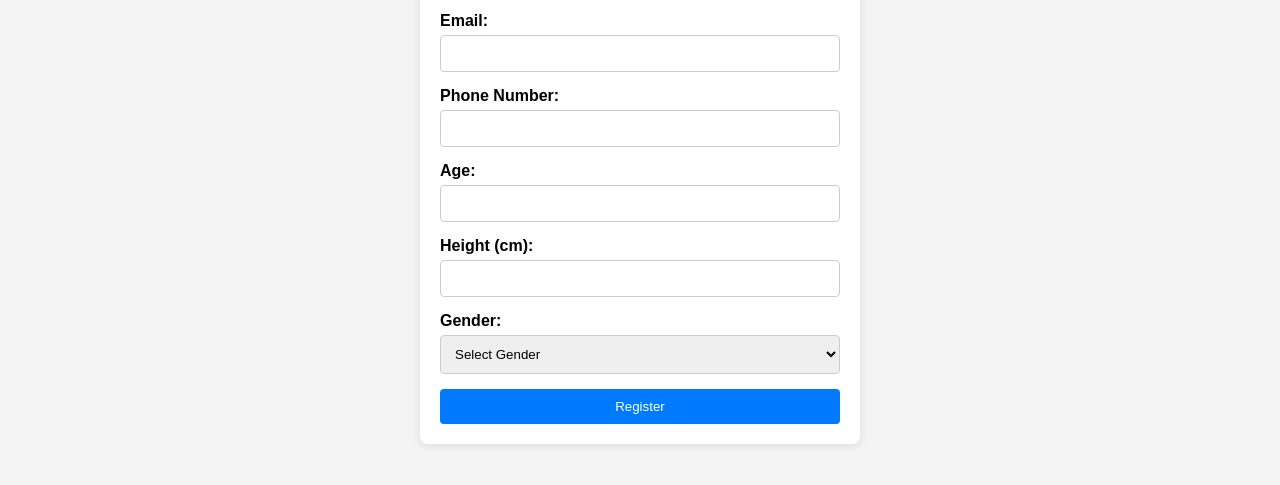
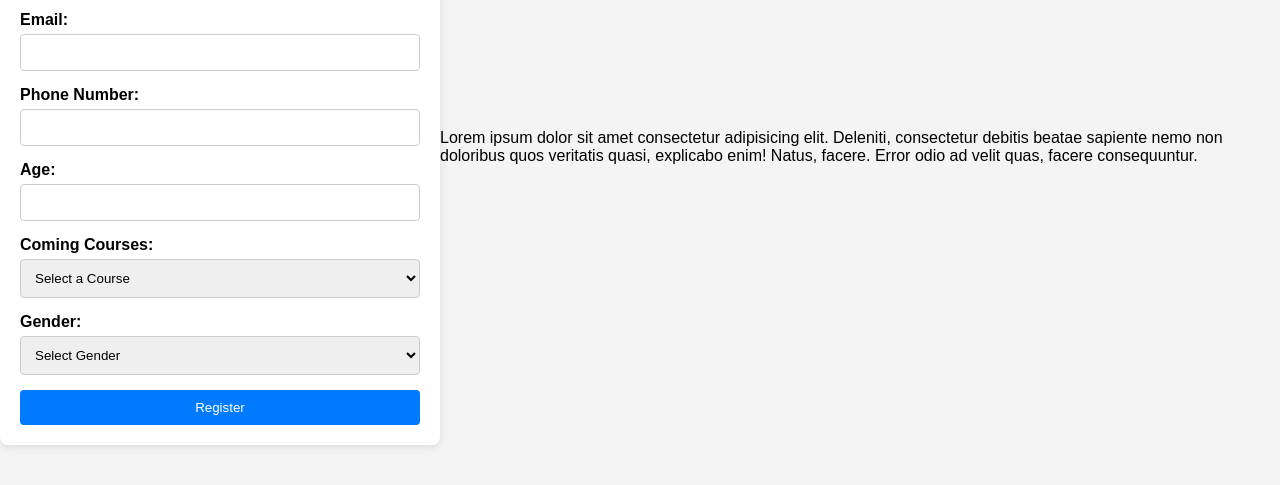
Before and after one commit to KipkoirNovestus/testme, a plain HTML site: page registration-app/index.html in a window 1280 px wide. Shown: the part 253-738 px from the top of the page. Drawn offline with Linux system fonts and the light colour scheme.

Commit message:
changed  files

```diff
--- a/registration-app/index.html
+++ b/registration-app/index.html
@@ -27,8 +27,13 @@
                 <input type="number" id="age" name="age" min="1" max="120" required>
             </div>
             <div class="form-group">
-                <label for="height">Height (cm):</label>
-                <input type="number" id="height" name="height" min="50" max="300" required>
+                <label for="course">Coming Courses:</label>
+                <select id="course" name="course" required>
+                    <option value="">Select a Course</option>
+                    <option value="Retail 360">Retail 360</option>
+                    <option value="Agri 360">Agri 360</option>~
+                    <option value="RenalCare">RenalCare</option>
+                </select>
             </div>
             <div class="form-group">
                 <label for="gender">Gender:</label>
@@ -42,6 +47,9 @@
             <button type="submit">Register</button>
         </form>
     </div>
+    <div>
+        <p>Lorem ipsum dolor sit amet consectetur adipisicing elit. Deleniti, consectetur debitis beatae sapiente nemo non doloribus quos veritatis quasi, explicabo enim! Natus, facere. Error odio ad velit quas, facere consequuntur.</p>
+    </div>
     <script src="script.js"></script>
 </body>
 </html>
--- a/registration-app/script.js
+++ b/registration-app/script.js
@@ -1,11 +1,12 @@
 document.getElementById('registerForm').addEventListener('submit', function(event) {
     event.preventDefault();
+
     const formData = {
         name: document.getElementById('name').value,
         email: document.getElementById('email').value,
         phone: document.getElementById('phone').value,
         age: document.getElementById('age').value,
-        height: document.getElementById('height').value,
+        course: document.getElementById('course').value,
         gender: document.getElementById('gender').value
     };
 
```
